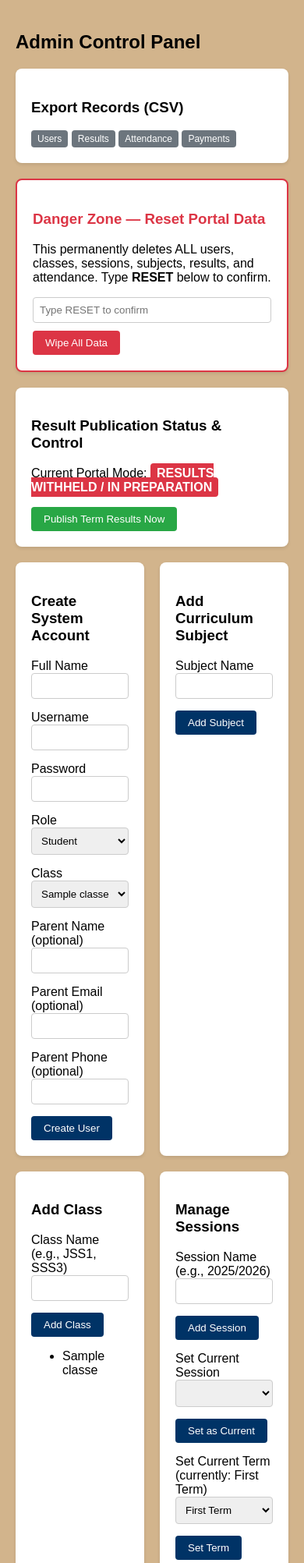
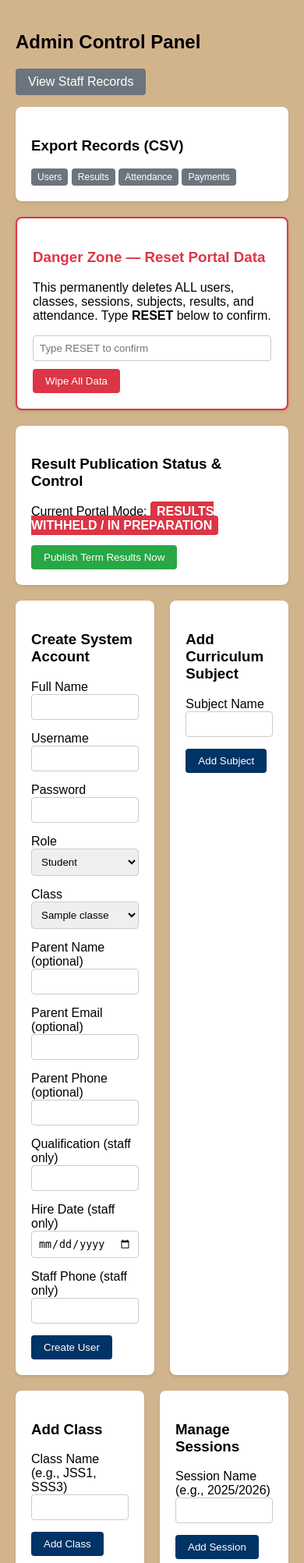
Before and after one commit to rufusofuzor123/prudenceinternationalschool_portal, a Flask app: page /admin/dashboard in a window 390 px wide; the page is wider, and only the part inside the window is pictured. Shown: the part 252-2256 px from the top of that part at 78% size. Run offline with Flask 3, Linux system fonts and the light colour scheme; a user stored in the database is signed in; tables that the repository leaves empty hold one stand-in row (values such as "Sample post"); lists and menus that the app fills with data are empty.

Commit message:
Add staff records (qualification, hire date, phone) and admin staff list view

```diff
--- a/app.py
+++ b/app.py
@@ -64,6 +64,9 @@ class User(UserMixin, db.Model):
     parent_name = db.Column(db.String(120), nullable=True)
     parent_email = db.Column(db.String(120), nullable=True)
     parent_phone = db.Column(db.String(20), nullable=True)
+    qualification = db.Column(db.String(200), nullable=True)
+    hire_date = db.Column(db.Date, nullable=True)
+    staff_phone = db.Column(db.String(20), nullable=True)
 
     def set_password(self, password: str) -> None:
         self.password_hash = generate_password_hash(password)
@@ -861,6 +864,11 @@ def admin_dashboard():
             parent_name = request.form.get("parent_name")
             parent_email = request.form.get("parent_email")
             parent_phone = request.form.get("parent_phone")
+            qualification = request.form.get("qualification")
+            hire_date_str = request.form.get("hire_date")
+            staff_phone = request.form.get("staff_phone")
+            from datetime import datetime as dt
+            hire_date = dt.strptime(hire_date_str, "%Y-%m-%d").date() if hire_date_str else None
 
             if not User.query.filter_by(username=username).first():
                 new_user = User(
@@ -871,7 +879,10 @@ def admin_dashboard():
                     assigned_class=assigned_class,
                     parent_name=parent_name,
                     parent_email=parent_email,
-                    parent_phone=parent_phone
+                    parent_phone=parent_phone,
+                    qualification=qualification,
+                    hire_date=hire_date,
+                    staff_phone=staff_phone
                 )
                 new_user.set_password(password)
                 db.session.add(new_user)
@@ -1032,6 +1043,15 @@ def admin_dashboard():
         results_published=published,
         current_term=current_term
     )
+@app.route("/admin/staff-records")
+@login_required
+def staff_records():
+    if current_user.role != "admin":
+        abort(403)
+    teachers = User.query.filter_by(role="teacher").all()
+    return render_template("staff_records.html", teachers=teachers)
+
+
 @app.route("/admin/reset-portal-data", methods=["POST"])
 @login_required
 def reset_portal_data():
@@ -1161,6 +1181,17 @@ with app.app_context():
     if "payments" not in inspector.get_table_names():
         Payment.__table__.create(db.engine)
 
+    user_columns_2 = [col["name"] for col in inspector.get_columns("users")]
+    if "qualification" not in user_columns_2:
+        db.session.execute(text("ALTER TABLE users ADD COLUMN qualification VARCHAR(200)"))
+        db.session.commit()
+    if "hire_date" not in user_columns_2:
+        db.session.execute(text("ALTER TABLE users ADD COLUMN hire_date DATE"))
+        db.session.commit()
+    if "staff_phone" not in user_columns_2:
+        db.session.execute(text("ALTER TABLE users ADD COLUMN staff_phone VARCHAR(20)"))
+        db.session.commit()
+
     if not User.query.filter_by(username="admin").first():
         default_admin = User(
             username="admin",
--- a/templates/admin_dashboard.html
+++ b/templates/admin_dashboard.html
@@ -1,6 +1,7 @@
 {% extends 'base.html' %}
 {% block content %}
 <h2>Admin Control Panel</h2>
+<a href="{{ url_for('staff_records') }}" class="btn btn-secondary no-print" style="margin-bottom:15px; display:inline-block;">View Staff Records</a>
 
 <div class="card no-print" style="margin-bottom:20px;">
     <h3>Export Records (CSV)</h3>
@@ -62,6 +63,9 @@
             <div class="form-group"><label>Parent Name (optional)</label><input type="text" name="parent_name" class="form-control"></div>
             <div class="form-group"><label>Parent Email (optional)</label><input type="email" name="parent_email" class="form-control"></div>
             <div class="form-group"><label>Parent Phone (optional)</label><input type="text" name="parent_phone" class="form-control"></div>
+            <div class="form-group"><label>Qualification (staff only)</label><input type="text" name="qualification" class="form-control"></div>
+            <div class="form-group"><label>Hire Date (staff only)</label><input type="date" name="hire_date" class="form-control"></div>
+            <div class="form-group"><label>Staff Phone (staff only)</label><input type="text" name="staff_phone" class="form-control"></div>
             <button type="submit" class="btn btn-primary">Create User</button>
         </form>
     </div>
```
Also changed, not shown: templates/staff_records.html (added, +25 -0 lines).
